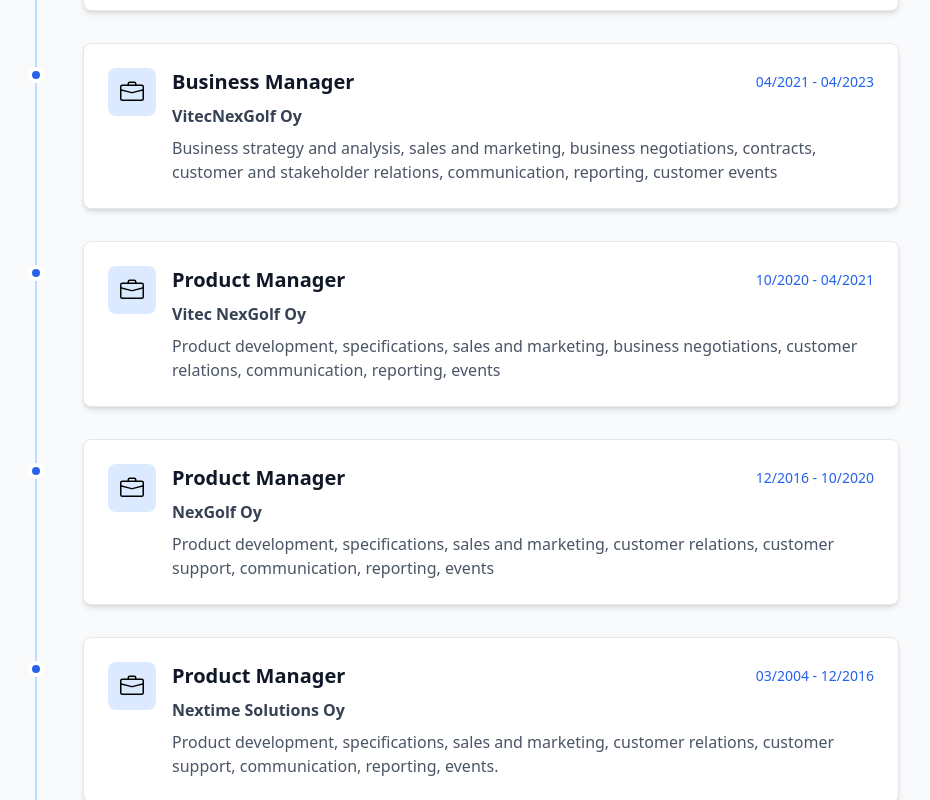
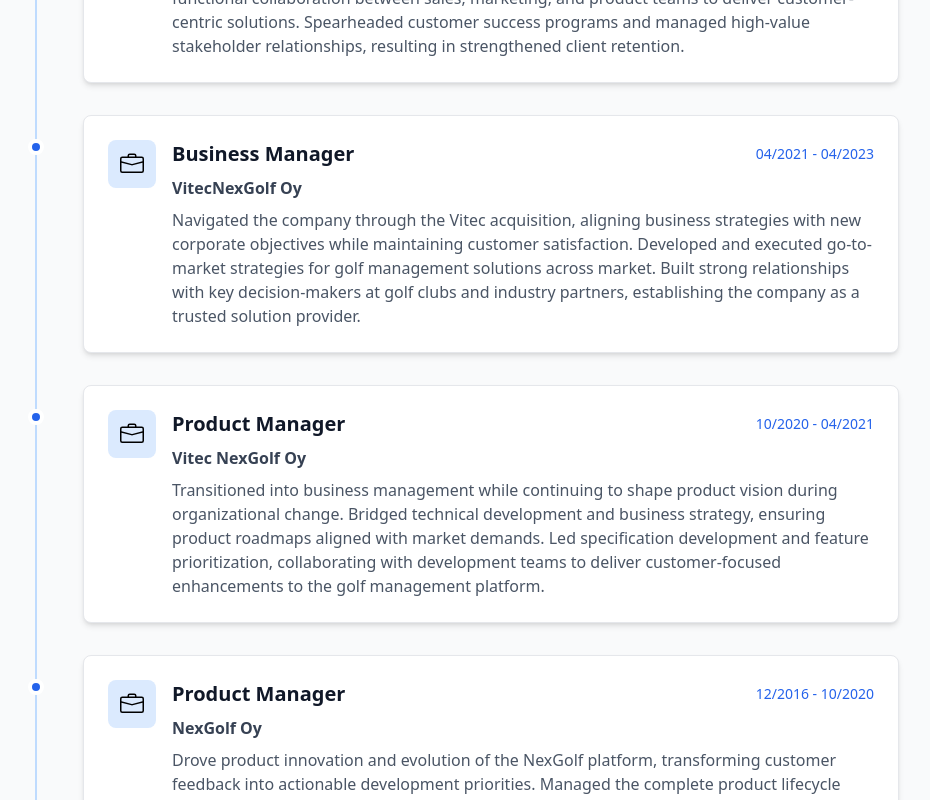
Before and after one commit to VisaPoropudas/visaporopudas-web, a Next.js app: page / in a window 1280 px wide. Shown: the part 2040-2840 px from the top of the page, without its empty margins (189-1119 px from the left). Built offline with nearby package versions, Linux system fonts and the light colour scheme.

Commit message:
CV changes

```diff
--- a/data/content.js
+++ b/data/content.js
@@ -12,33 +12,32 @@ export const workExperience = [
     title: 'Business Manager',
     company: 'Vitec Avoine Oy',
     year: '03/2023 - 10/2024',
-    description: 'Business strategy and analysis, sales and marketing, business negotiations, contracts, customer and stakeholder relations, communication, reporting, customer events',
+    description: 'Led business development initiatives for Vitec\'s golf technology division, driving strategic partnerships and expanding market presence in the Nordic region. Orchestrated cross-functional collaboration between sales, marketing, and product teams to deliver customer-centric solutions. Spearheaded customer success programs and managed high-value stakeholder relationships, resulting in strengthened client retention.',
   },
   {
     title: 'Business Manager',
     company: 'VitecNexGolf Oy',
     year: '04/2021 - 04/2023',
-    description: 'Business strategy and analysis, sales and marketing, business negotiations, contracts, customer and stakeholder relations, communication, reporting, customer events',
+    description: 'Navigated the company through the Vitec acquisition, aligning business strategies with new corporate objectives while maintaining customer satisfaction. Developed and executed go-to-market strategies for golf management solutions across market. Built strong relationships with key decision-makers at golf clubs and industry partners, establishing the company as a trusted solution provider.',
   },
   {
     title: 'Product Manager',
     company: 'Vitec NexGolf Oy',
     year: '10/2020 - 04/2021',
-    description: 'Product development, specifications, sales and marketing, business negotiations, customer relations, communication, reporting, events',
+    description: 'Transitioned into business management while continuing to shape product vision during organizational change. Bridged technical development and business strategy, ensuring product roadmaps aligned with market demands. Led specification development and feature prioritization, collaborating with development teams to deliver customer-focused enhancements to the golf management platform.',
   },
   {
     title: 'Product Manager',
     company: 'NexGolf Oy',
     year: '12/2016 - 10/2020',
-    description: 'Product development, specifications, sales and marketing, customer relations, customer support, communication, reporting, events',
+    description: 'Drove product innovation and evolution of the NexGolf platform, transforming customer feedback into actionable development priorities. Managed the complete product lifecycle from ideation to delivery, working closely with engineering teams to implement modern web technologies. Established strong customer relationships through hands-on support and regular engagement, gathering insights that shaped product direction and enhanced user experience.',
   },
   {
     title: 'Product Manager',
     company: 'Nextime Solutions Oy',
     year: '03/2004 - 12/2016',
-    description: 'Product development, specifications, sales and marketing, customer relations, customer support, communication, reporting, events.',
+    description: 'Built and managed golf technology products from the ground up over 12 years, establishing the foundation for what became NexGolf. Pioneered product development processes and customer engagement strategies that set industry standards. Wore multiple hats across development, sales, marketing and support, gaining comprehensive understanding of both technical implementation and business operations. Cultivated long-term customer partnerships that continued through multiple company transitions.',
   },
-  // Add more work experience entries
 ];
 
 export const education = [
```
